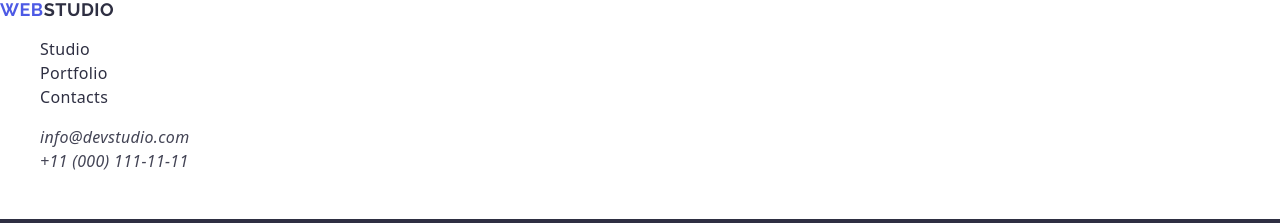
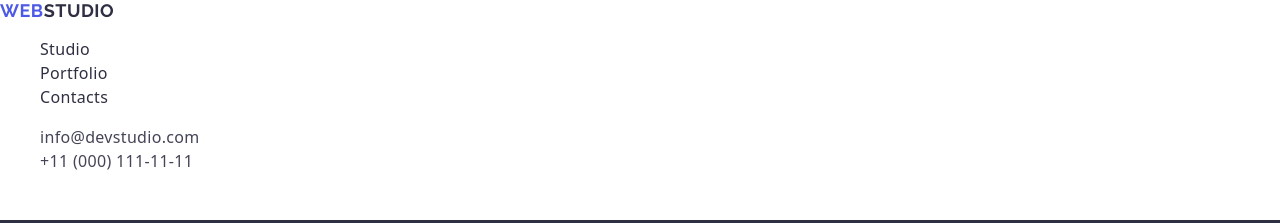
Before and after one commit to chasov-artem/goit-markup-hw-02, a plain HTML site: page index.html in a window 1280 px wide. Shown: the top 223 px of the page. Drawn offline with nearby package versions, Linux system fonts and the light colour scheme.

Commit message:
correcting

```diff
--- a/css/styles.css
+++ b/css/styles.css
@@ -16,14 +16,14 @@ a {
     font-family: "Raleway", sans-serif;
     font-weight: 700;
     font-size: 18px;
-    line-height: 1.16;
+    line-height: 1.17;
     letter-spacing: 0.03em;
     text-transform: uppercase;
-    color: #2e2f42;
+    color: #4d5ae5;
 }
 
-.header-logo-web {
-    color: #4d5ae5;
+.header-logo-studio {
+    color: #2e2f42;
 }
 
 .navigation {
@@ -43,11 +43,12 @@ a {
     text-decoration: underline;
 }
 
-.contacts {
+.address {
     font-weight: 400;
     font-size: 16px;
     line-height: 1.5;
     letter-spacing: 0.02em;
+    font-style: normal;
 }
 
 .address-link {
@@ -74,7 +75,6 @@ a {
 
 .order-button {
     color: #fff;
-    box-shadow: 0 4px 4px 0 rgba(0, 0, 0, 0.15);
     background: #4d5ae5;
     font-family: "Roboto", sans-serif;
     cursor: pointer;
--- a/index.html
+++ b/index.html
@@ -13,14 +13,14 @@
 <body>
     <header>
         <nav>
-            <a class="header-logo" href="./index.html"><span class="header-logo-web">Web</span>Studio</a>
+            <a class="header-logo" href="./index.html">Web<span class="header-logo-studio">Studio</span></a>
             <ul>
-                <li><a class="navigation" href=""><span class="active-studio">Studio</span></a></li>
+                <li><a class="navigation" href="./index.html"><span class="active-studio">Studio</span></a></li>
                 <li><a class="navigation" href="">Portfolio</a></li>
                 <li><a class="navigation" href="">Contacts</a></li>
             </ul>
         </nav>
-        <address class="contacts">
+        <address class="address">
             <ul>
                 <li><a class="address-link" href="mailto:info@devstudio.com">info@devstudio.com</a></li>
                 <li><a class="address-link" href="tel:+110001111111">+11 (000) 111-11-11</a></li>
```
